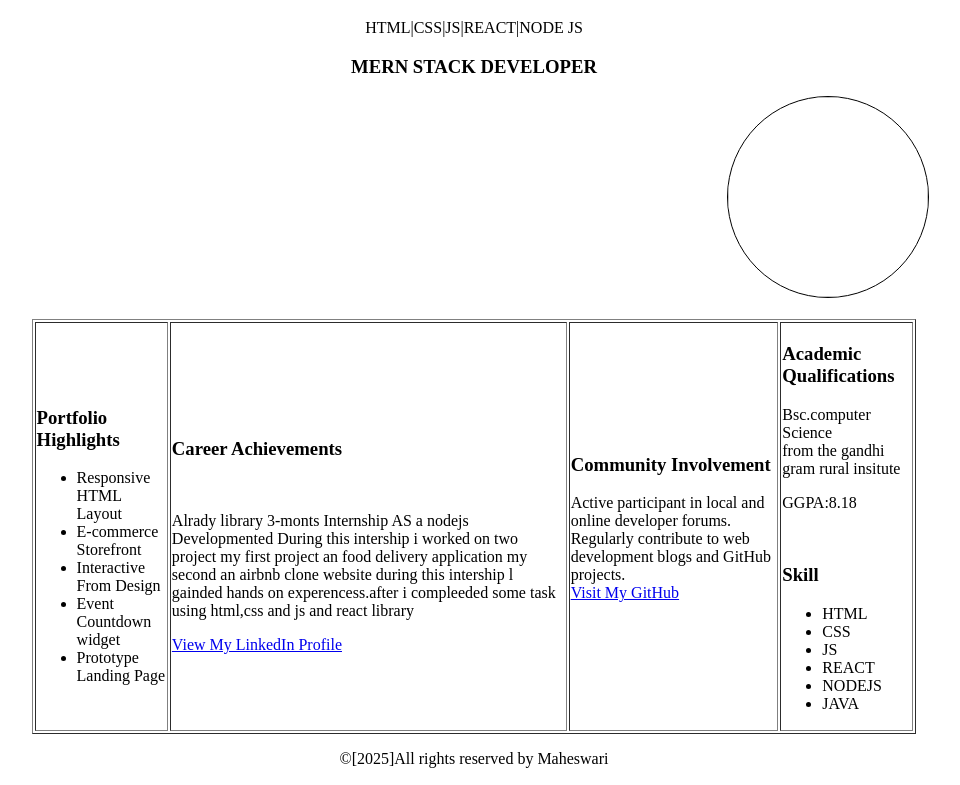
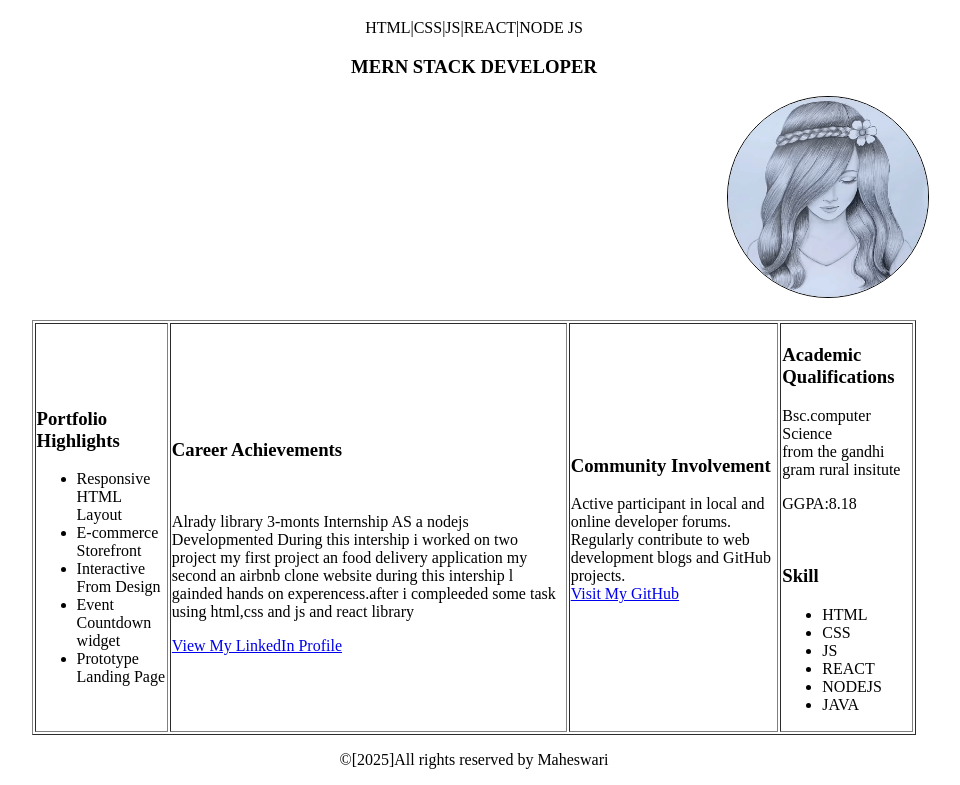
Before and after one commit to maheswari123256/protfolio-only-html, a plain HTML site: page index.html in a window 1280 px wide. Shown: the part 61-846 px from the top of the page, without its empty margins (166-1126 px from the left). Drawn offline with Linux system fonts and the light colour scheme.

Commit message:
Update index.html

```diff
--- a/index.html
+++ b/index.html
@@ -9,7 +9,7 @@
     <h1 style="text-align: center;">Maheswari R</h1>
     <p style="text-align: center;">HTML|CSS|JS|REACT|NODE JS</p>
     <h3 style="text-align: center;">MERN STACK DEVELOPER</h3>
-    <img src="../asset/1596bee378e11deca23f33fc2b5e629f.png"  style="width:200px;height:200px;border:1px solid black;border-radius:50%;margin-left: 70%;">
+    <img src="1596bee378e11deca23f33fc2b5e629f.png"  style="width:200px;height:200px;border:1px solid black;border-radius:50%;margin-left: 70%;">
     <br><br>
     <table border="1" width="70%" height="100%" align="center">
         <tr>
```
